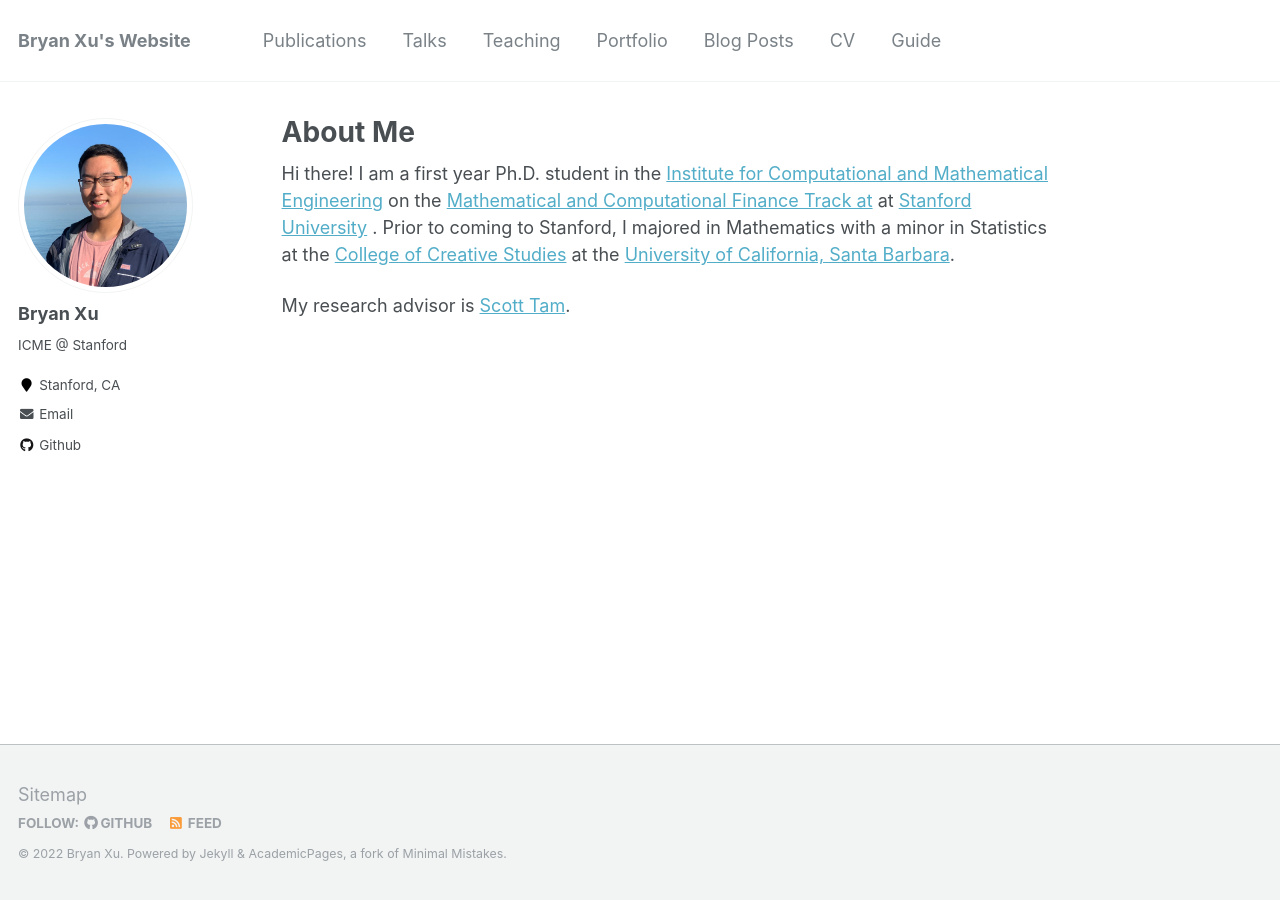
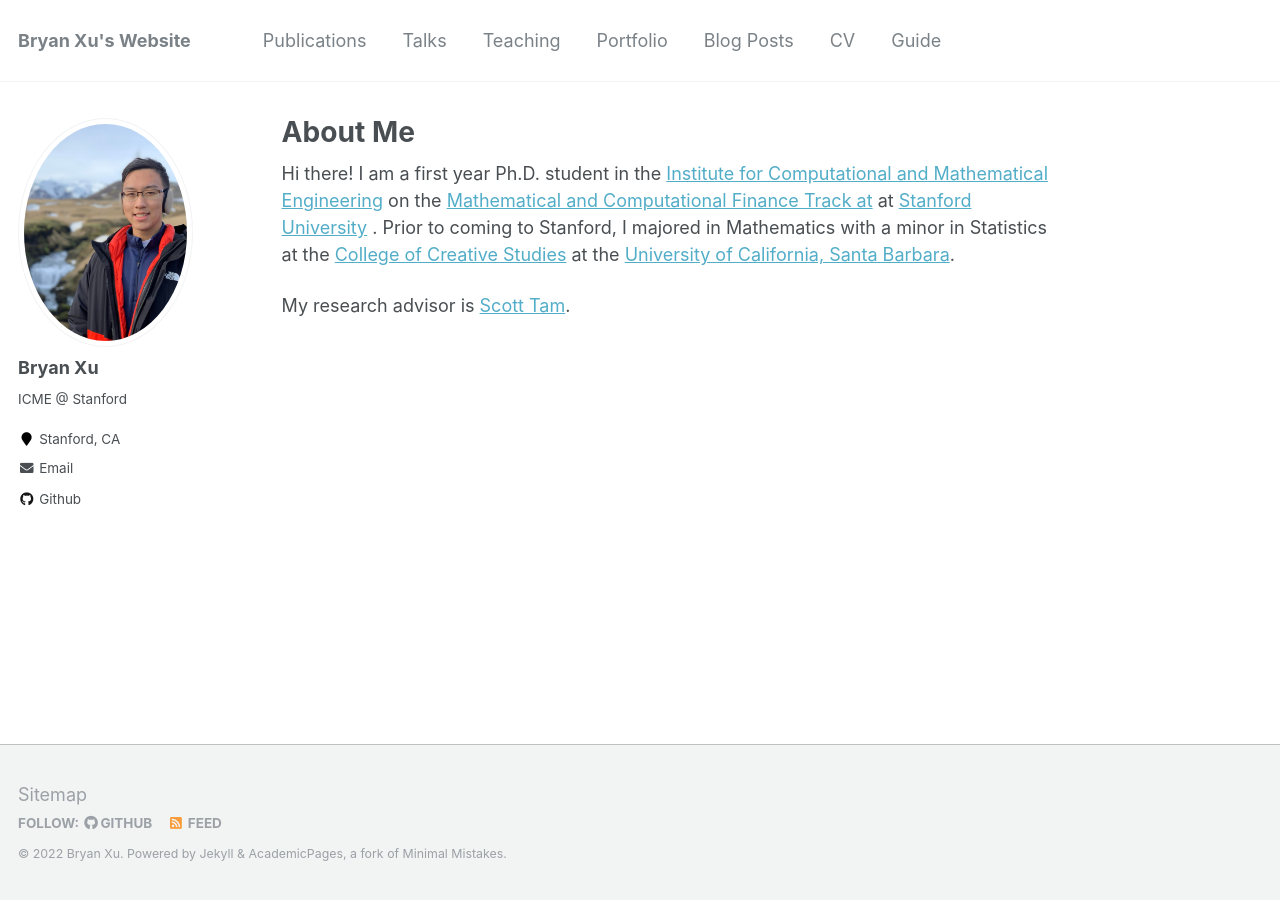
Before and after one commit to bryanaxu1/bryanaxu1.github.io, a Jekyll site: the page built from _pages/about.md, in a window 1280 px wide. Built offline with Jekyll 4.4.1, drawn with Linux system fonts in a browser that asks for light colours.

Commit message:
mar 26 v4

```diff
--- a/_config.yml
+++ b/_config.yml
@@ -81,7 +81,7 @@ analytics:
 # Site Author
 author:
   name             : "Bryan Xu"
-  avatar           : "picture.jpeg"
+  avatar           : "picture2.jpeg"
   bio              : "ICME @ Stanford"
   location         : "Stanford, CA"
   employer         :
```
Also changed, not shown: images/picture2.jpeg (added).
